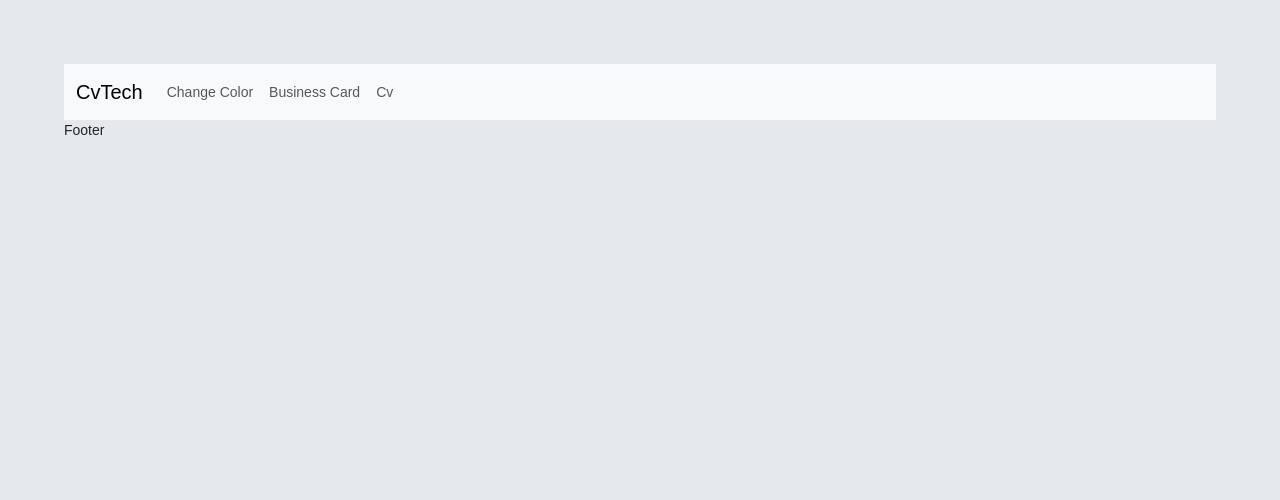
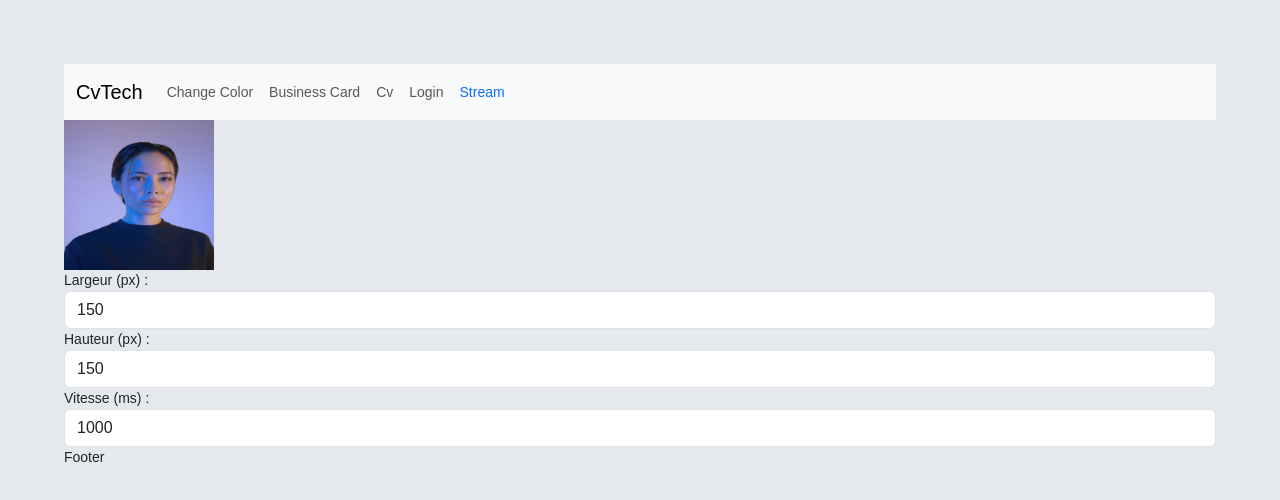
Before and after one commit to YasmineFerjani/tp2_angular, an Angular app: page /stream in a window 1280 px wide. Before the commit this address led to /. Shown: the top 500 px of the page. Built offline with nearby package versions, Linux system fonts and the light colour scheme.

Commit message:
login and image slider

```diff
--- a/src/app/app.ts
+++ b/src/app/app.ts
@@ -5,11 +5,12 @@ import { ChangeColorComponent } from './change-color/change-color';
 import { Listecv } from './cvTech/listecv/listecv';
 import { Display } from './cvTech/display/display';
 import { Navbar } from './navbar/navbar';
+import { ImageSlider } from './image-slider/image-slider';
 
 @Component({
-  standalone:true,
+  standalone: true,
   selector: 'app-root',
-  imports: [RouterOutlet, Navbar],
+  imports: [RouterOutlet, Navbar, ImageSlider],
   templateUrl: './app.html',
   styleUrl: './app.css'
 })
--- /dev/null
+++ b/src/app/form/form.css
@@ -0,0 +1,3 @@
+input.ng-invalid.ng-touched {
+    border: solid red 2px;
+}
--- /dev/null
+++ b/src/app/form/form.html
@@ -0,0 +1,28 @@
+<form #myForm="ngForm">
+    email : <input #myInput="ngModel" ngModel required email name="email" type="text" class="form-control">
+    @if (myInput.invalid && myInput.touched){
+    <div class="alert alert-danger">
+        Email required
+    </div>
+    }
+
+    password : <input #mypass="ngModel" ngModel required name="password" type="password" minlength="4"
+        class="form-control">
+    @if (mypass.invalid && mypass.touched){
+    <div class="alert alert-danger">
+        Password of minimum 4 characters required
+    </div>
+    }
+
+
+
+
+    <button (click)="onSubmit(myForm)" class="btn btn-primary" [disabled]="myForm.invalid">submit</button>
+
+    @if (myForm.invalid && myForm.touched){
+    <div class="alert alert-danger">
+        The form should be filled correctly before submitting
+    </div>
+    }
+
+</form>
--- /dev/null
+++ b/src/app/form/form.ts
@@ -0,0 +1,14 @@
+import { Component } from '@angular/core';
+import { FormsModule, NgForm } from '@angular/forms';
+
+@Component({
+  selector: 'app-form',
+  imports: [FormsModule],
+  templateUrl: './form.html',
+  styleUrl: './form.css',
+})
+export class Form {
+  onSubmit(form: NgForm) {
+    console.log(form.value);
+  }
+}
--- /dev/null
+++ b/src/app/image-slider/image-slider.html
@@ -0,0 +1,19 @@
+@if (image$ | async; as img) {
+<img [src]="img" [style.width.px]="width" [style.height.px]="height" alt="slider">
+}
+
+<div class="form-group">
+    <label>Largeur (px) :</label>
+    <input type="number" class="form-control" [(ngModel)]="width">
+</div>
+
+<div class="form-group">
+    <label>Hauteur (px) :</label>
+    <input type="number" class="form-control" [(ngModel)]="height">
+</div>
+
+<div class="form-group">
+    <label>Vitesse (ms) :</label>
+    <input type="number" class="form-control" [(ngModel)]="speed" (ngModelChange)="onSpeedChange()">
+
+</div>
--- /dev/null
+++ b/src/app/image-slider/image-slider.ts
@@ -0,0 +1,38 @@
+import { Component } from '@angular/core';
+import { AsyncPipe } from '@angular/common';
+import { FormsModule } from '@angular/forms';
+import { Observable, interval } from 'rxjs';
+import { map, startWith } from 'rxjs/operators';
+
+@Component({
+  selector: 'app-image-slider',
+  standalone: true,
+  imports: [AsyncPipe, FormsModule],
+  templateUrl: './image-slider.html',
+  styleUrls: ['./image-slider.css'],
+})
+export class ImageSlider {
+  height = 150;
+  width = 150;
+  speed = 1000;
+
+  images: string[] = [
+    'assets/images/image.png',
+    'assets/images/random.jpg',
+    'assets/images/placeholder.jpg'
+  ];
+
+  image$: Observable<string> = this.createStream();
+
+  createStream(): Observable<string> {
+    return interval(this.speed).pipe(
+      startWith(this.images.length - 1),
+      map(i => this.images[i % this.images.length])
+    );
+  }
+
+  onSpeedChange() {
+    this.image$ = this.createStream();
+  }
+
+}
--- a/src/app/navbar/navbar.html
+++ b/src/app/navbar/navbar.html
@@ -7,9 +7,13 @@
     </button>
     <div class="collapse navbar-collapse" id="navbarNavAltMarkup">
       <div class="navbar-nav">
-        <a class="nav-link" routerLink="/" routerLinkActive="active text-primary" [routerLinkActiveOptions]="{exact: true}">Change Color</a>
+        <a class="nav-link" routerLink="/" routerLinkActive="active text-primary"
+          [routerLinkActiveOptions]="{exact: true}">Change Color</a>
         <a class="nav-link" routerLink="card" routerLinkActive="active text-primary">Business Card</a>
         <a class="nav-link" routerLink="cv" routerLinkActive="active text-primary">Cv</a>
+        <a class="nav-link" routerLink="login" routerLinkActive="active text-primary">Login</a>
+        <a class="nav-link" routerLink="stream" routerLinkActive="active text-primary">Stream</a>
+
       </div>
     </div>
   </div>
```
Also changed, not shown: src/app/app.routes.ts (+6 -2 lines), src/app/image-slider/image-slider.css (added), 2 other files (tests, documents, lock files or other folders).
